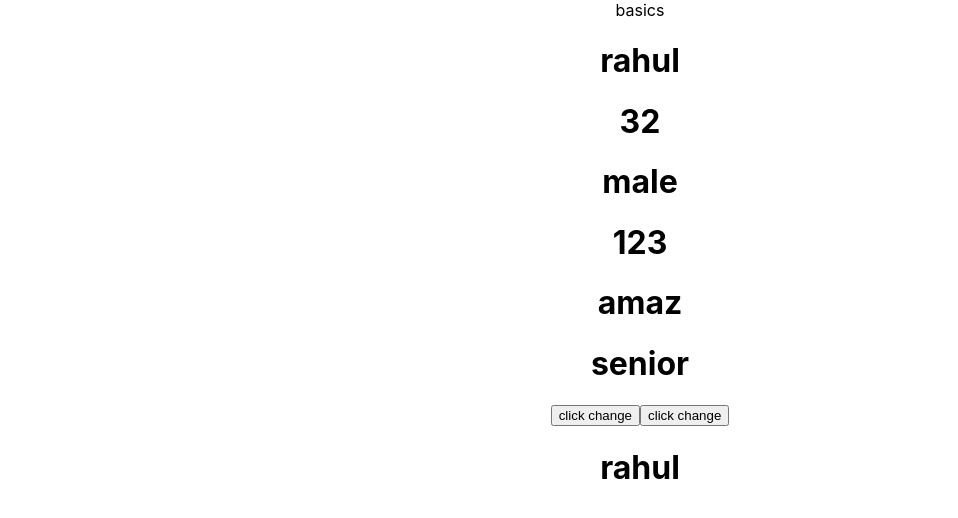
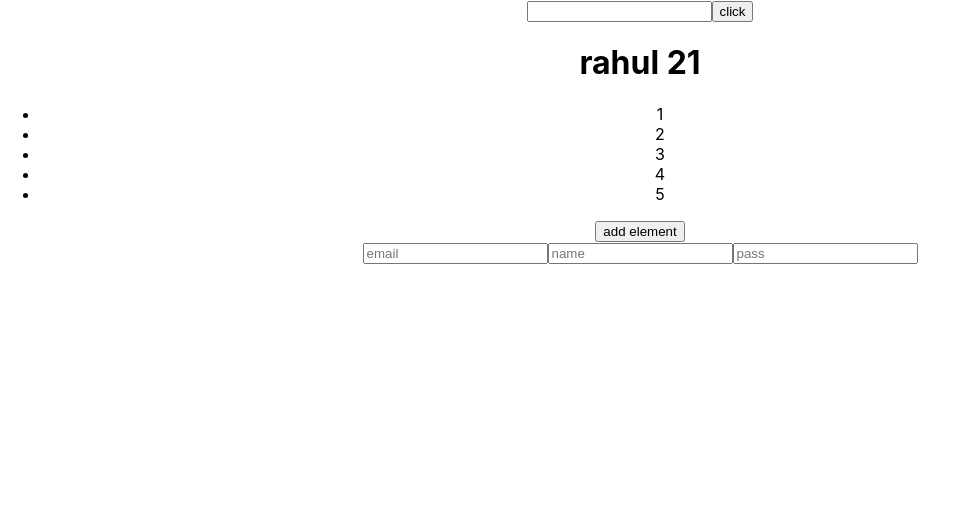
Before and after one commit to Rahul9099/React-_learning, a React (Create React App) app: page / in a window 1280 px wide. Shown: the top 518 px of the page, without its empty margins (0-958 px from the left). Built offline with nearby package versions, Linux system fonts and the light colour scheme.

Commit message:
learn about setState now larn about useEffect

```diff
--- a/src/App.js
+++ b/src/App.js
@@ -1,5 +1,7 @@
 import './App.css';
 import Bhook from './Components/Bhook';
+import List from './Components/List';
+import UseForms from './Components/UseForms';
 
 const user={
   name:'rahul',
@@ -35,14 +37,17 @@ const Job =(props)=>{
 
 function App() {
   return (
-    <div className="App">
+    <div className='App'>
 
-    basics
+   <Bhook/>
+   <List/>
+   <UseForms/>
+    {/* basics
     <User {...user}/>
     <Job sla={123} pos='senior' cmp='amaz'/>
     <button onClick={handleClick }>click change</button>
     <button onClick={reset}>click change</button>
-     <h1>rahul</h1>
+     <h1>rahul</h1> */}
     </div>
   );
 }
--- a/src/Components/Bhook.jsx
+++ b/src/Components/Bhook.jsx
@@ -1,9 +1,22 @@
-import React from 'react'
+import React, { useState } from 'react'
+
 
 function Bhook() {
+  const user1 ={
+    name :'rahul',
+    age:21
+  }
+  const [state,setState] = useState(user1)
+
+  const handleChange=()=>{
+    setState((state)=>({...state,age:34}))
+  }
+
   return (
     <div>
-
+     <input type="text" name="" id="" />
+   <button onClick={handleChange}>click</button>
+   <h1>{ state.name +' '+ state.age}</h1>
     </div>
   )
 }
--- /dev/null
+++ b/src/Components/List.jsx
@@ -0,0 +1,19 @@
+import React, { useCallback, useState } from 'react'
+
+function List() {
+    const items=()=>{
+    return Array(5).fill(0)
+    }
+    //
+ const [state,setState] = useState(items)
+  return (
+    <div>
+        <ul>
+        {state.map( (val,ind) => <li key={ind}> {ind+1} </li> )}
+        </ul>
+        <button onClick={()=>setState([...state,0])}>add element</button>
+    </div>
+  )
+}
+
+export default List
--- /dev/null
+++ b/src/Components/UseForms.jsx
@@ -0,0 +1,26 @@
+import React, { useState } from 'react'
+
+function UseForms() {
+  const[state,setState] = useState({
+     fname:"",
+     email:'',
+     pass:'',
+    })
+    const handleChange =(e)=>{
+        setState((prev)=>({...prev,[e.target.name]:e.target.value}))
+    }
+  return (
+    <div>
+        <form>
+            <input type="text" name='email' placeholder='email' onChange={handleChange}/>
+            <input type="text" name='fname' placeholder='name' onChange={handleChange}/>
+            <input type="text" name='pass' placeholder='pass' onChange={handleChange}/>
+        </form>
+        {state.email}
+        {state.fname}
+        {state.pass}
+    </div>
+  )
+}
+
+export default UseForms
```
